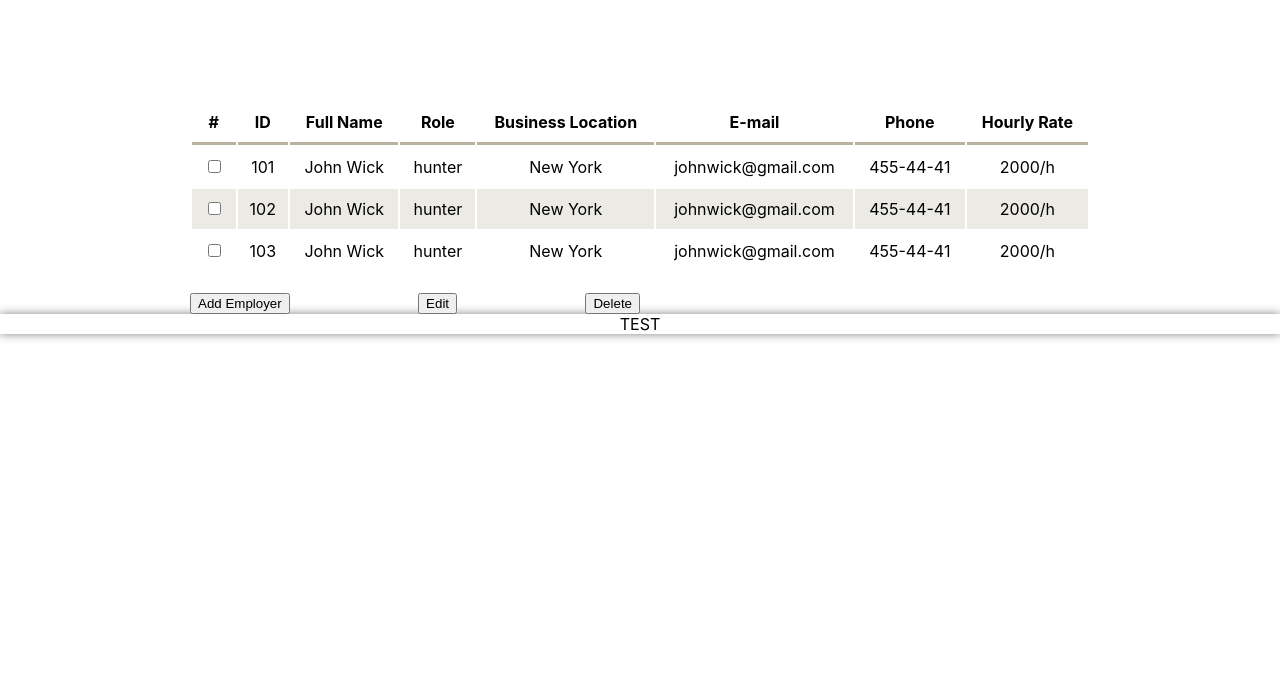
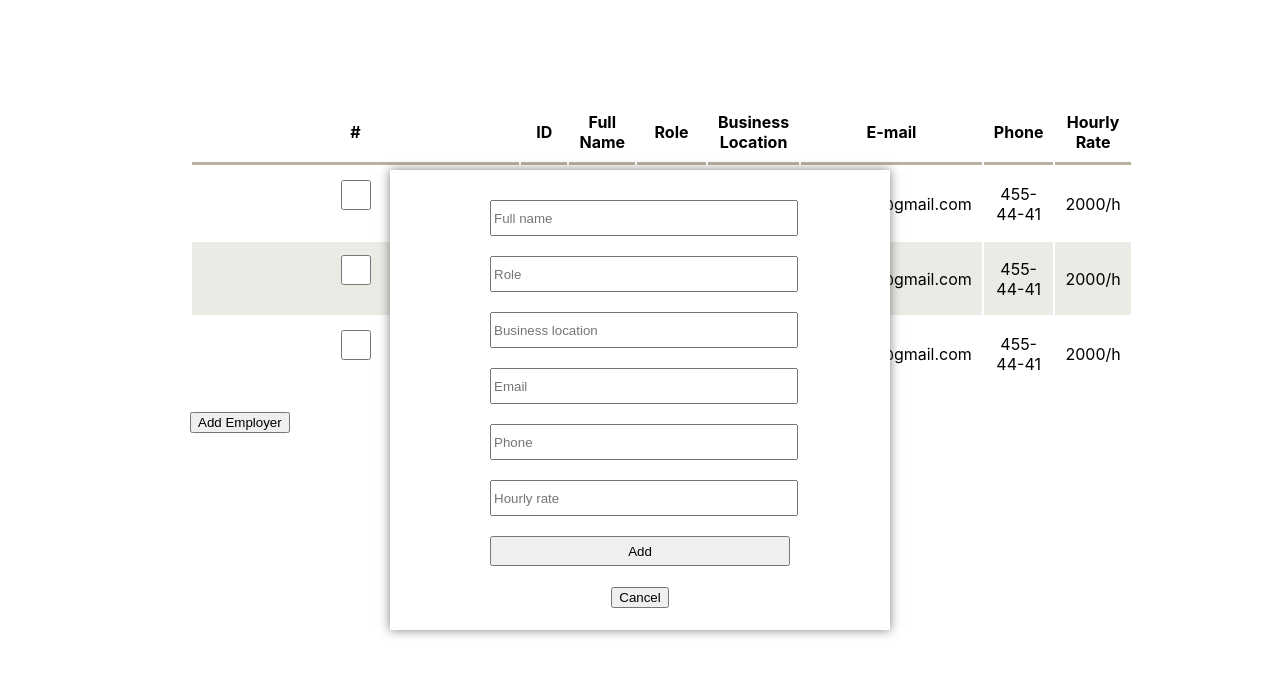
Before and after one commit to AndreyKornyusko/employees_list, a React (Create React App) app in the folder my-app/: page / in a window 1280 px wide. Both pictures are taken after a click on the button "Add Employer". Shown: the top 676 px of the page. Built offline with nearby package versions, Linux system fonts and the light colour scheme.

Commit message:
changed form

```diff
--- a/my-app/src/App.js
+++ b/my-app/src/App.js
@@ -2,6 +2,7 @@ import React, { Component } from 'react'
 import styles from './App.module.css';
 import Table from '../src/components/Table/Table';
 import Modal from '../src/components/Modal/Modal';
+import Form from '../src/components/Form/Form';
 
 const items = [
   { id: 101, fullName: "John Wick", role: "hunter", businessLocation: "New York", email: "johnwick@gmail.com", phone: "455-44-41", hourlyRate: "2000/h" },
@@ -10,19 +11,74 @@ const items = [
 
 class App extends Component {
   state = {
+    items: items,
     isNewEmployerModalOpen: false,
     isEditEmployerModalOpen: false,
+    fullName: "",
+    role: "",
+    businessLocation: "",
+    email: "",
+    phone: "",
+    hourlyRate: ""
   }
 
   handleAddBtn = () => {
     this.setState({ isNewEmployerModalOpen: true })
+    console.log('Клик на Add Employer')
   }
+
   closeAddBtnModal = () => {
     this.setState({ isNewEmployerModalOpen: false })
   }
 
+  handleCancelClick = () => {
+    this.closeAddBtnModal()
+  }
+
+  handleSubmit = (e) => {
+    e.preventDefault();
+    const { fullName,
+      role,
+      businessLocation,
+      email,
+      phone,
+      hourlyRate } = this.state;
+    const id = Date.now()
+    console.log(this.state);
+    const updatedItems = this.state.items.push({
+      id, fullName,
+      role,
+      businessLocation,
+      email,
+      phone,
+      hourlyRate
+    });
+    this.setState({items:updatedItems})
+    this.closeAddBtnModal()
+  }
+
+  handleChange = (e) => {
+    const target = e.target;
+    const value = target.value;
+    const name = target.name;
+
+    this.setState({
+      [name]: value
+    });
+  }
+
   render() {
-    const {isNewEmployerModalOpen}=this.state;
+    const {
+      isNewEmployerModalOpen,
+      fullName,
+      role,
+      businessLocation,
+      email,
+      phone,
+      hourlyRate,
+      items
+
+    } = this.state;
     return (
       <div className={styles.App}>
         <div className={styles.tableWrap}>
@@ -37,7 +93,19 @@ class App extends Component {
           <Modal
             onClose={this.closeAddBtnModal}
           >
-            <div>TEST</div>
+            <Form
+              handleSubmit={this.handleSubmit}
+              handleChange={this.handleChange}
+              handleCancelClick={this.handleCancelClick}
+              fullName={fullName}
+              role={role}
+              businessLocation={businessLocation}
+              email={email}
+              phone={phone}
+              hourlyRate={hourlyRate}
+
+            />
+
           </Modal>
         }
       </div>
--- /dev/null
+++ b/my-app/src/components/Form/Form.js
@@ -0,0 +1,73 @@
+import React, { Component } from 'react';
+import styles from './Form.module.css';
+
+export default class Form extends Component {
+  render() {
+    const {
+      handleSubmit,
+      handleChange,
+      handleCancelClick,
+      fullName,
+      role,
+      businessLocation,
+      email,
+      phone,
+      hourlyRate
+    } = this.props;
+    return (
+      <div className={styles.wrapper}>
+        <form onSubmit={handleSubmit}>
+          <div className={styles.formWrap}>
+            <input
+              type="text"
+              name="fullName"
+              value={fullName}
+              placeholder="Full name"
+              onChange={handleChange} />
+
+            <input
+              type="text"
+              name="role"
+              value={role}
+              placeholder="Role"
+              onChange={handleChange} />
+
+            <input
+              type="text"
+              name="businessLocation"
+              value={businessLocation}
+              placeholder="Business location"
+              onChange={handleChange} />
+
+            <input
+              type="text"
+              name="email"
+              value={email}
+              placeholder="Email"
+              onChange={handleChange} />
+
+            <input
+              type="text"
+              name="phone"
+              value={phone}
+              placeholder="Phone"
+              onChange={handleChange} />
+
+            <input
+              type="text"
+              name="hourlyRate"
+              value={hourlyRate}
+              placeholder="Hourly rate"
+              onChange={handleChange} />
+
+            <input type="submit" value="Add" />
+
+          </div>
+          <div className={styles.buttonWrap}>
+            <button className={styles.cancelBtn} onClick={handleCancelClick}>Cancel</button>
+          </div>
+        </form>
+      </div>
+    )
+  }
+}
--- /dev/null
+++ b/my-app/src/components/Form/Form.module.css
@@ -0,0 +1,23 @@
+.wrapper {
+  margin: 0 auto;
+  text-align: center;
+}
+
+.formWrap {
+ text-align: center;
+  width: 300px;
+  margin: 0 auto;
+  margin-bottom: 20px;
+}
+
+input {
+  display: block;
+  width: 300px;
+  height: 30px;
+  margin-bottom: 20px;
+}
+
+input[type="submit"]{
+  display: block;
+  margin: 0;
+}
--- a/my-app/src/components/Modal/Modal.module.css
+++ b/my-app/src/components/Modal/Modal.module.css
@@ -1,4 +1,4 @@
-.backdrop {
+.modalbackdrop {
   position: fixed;
   top: 0;
   left: 0;
@@ -12,6 +12,11 @@
 }
 
 .modalWrap {
+  width: 500px;
+  height: 400px;
+  padding-top: 30px;
+  padding-bottom: 30px;
+  margin: 0 auto;
  box-shadow: 0 0 10px rgba(0,0,0,0.5) ;
   background-color: #fff;
 }
--- a/my-app/src/components/Table/Table.js
+++ b/my-app/src/components/Table/Table.js
@@ -1,7 +1,7 @@
 import React from 'react';
 import styles from './Table.module.css';
 
-const Table = ({ items }) => (
+const Table = ({ items, checked, handleInputChange }) => (
   <table className={styles.table}>
     <thead >
       <tr>
@@ -45,7 +45,13 @@ const Table = ({ items }) => (
             key={id + phone}
           >
             <td><div>
-              <input type="checkbox" />
+              <input
+                type="checkbox"
+                name={id}
+                id={id}
+                checked={checked}
+                onChange={handleInputChange} />
+
             </div></td>
             <td>{id}</td>
             <td>{fullName}</td>
```
Also changed, not shown: 1 other file (tests, documents, lock files or other folders).
